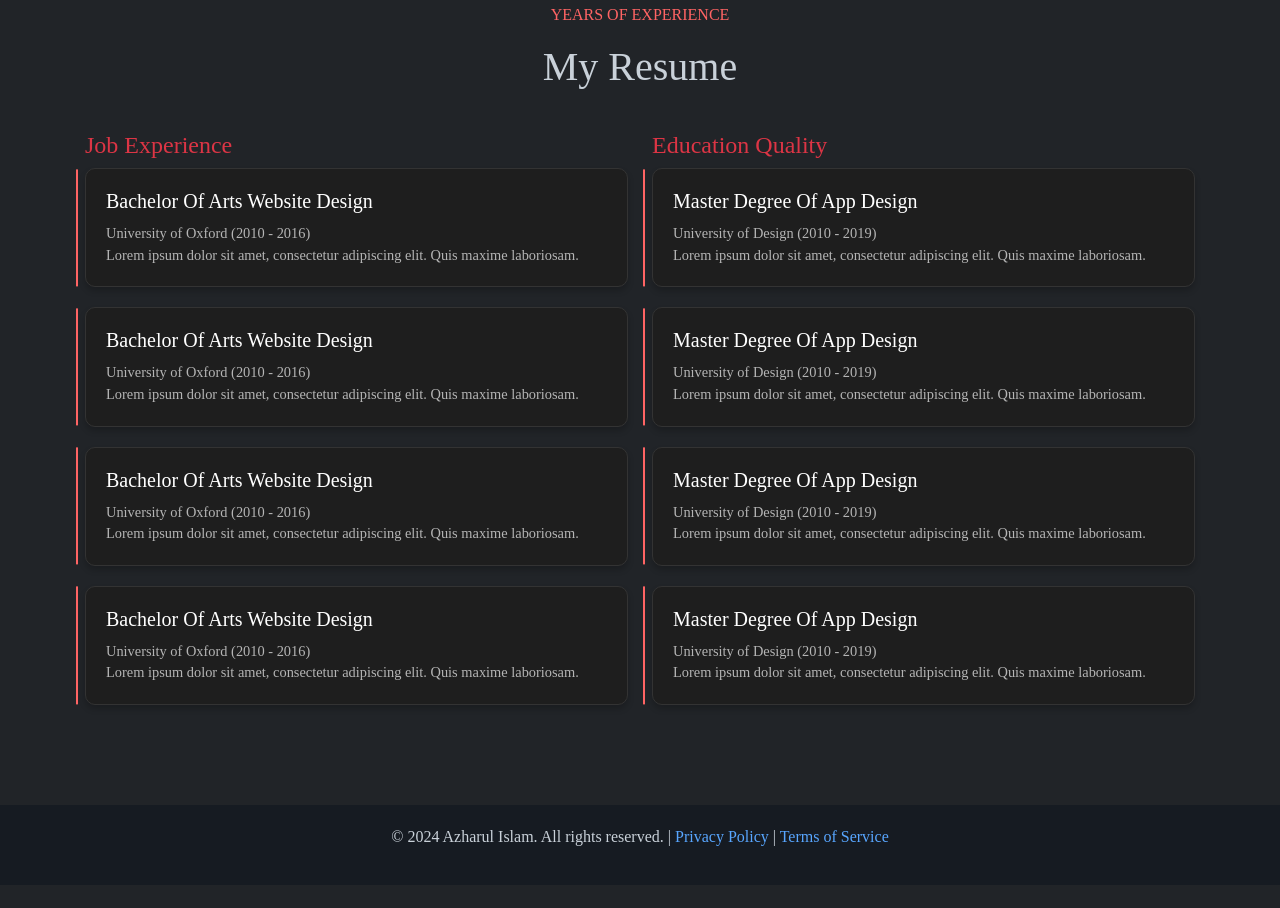
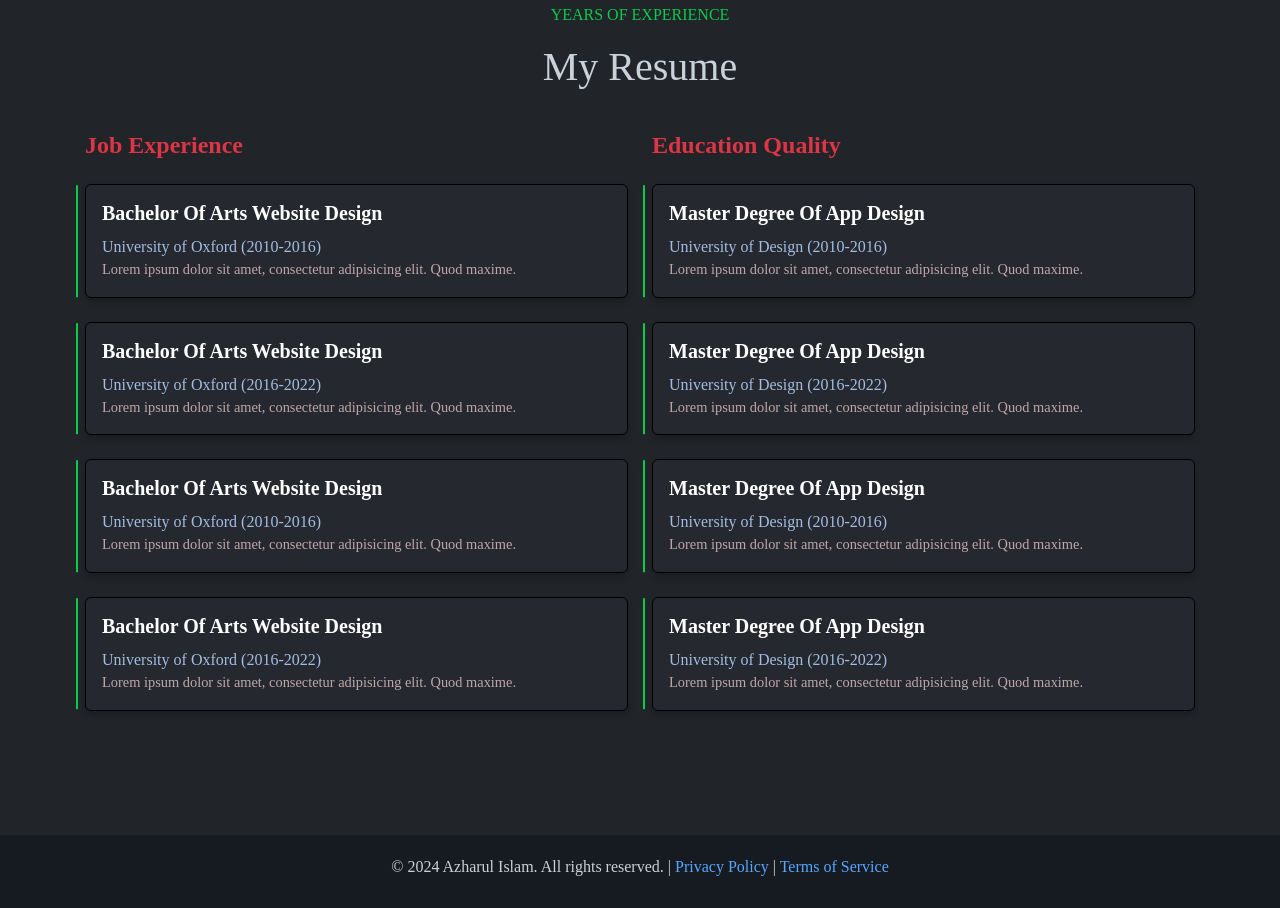
Before and after one commit to azhar-arefin/arefinmojumder, a plain HTML site: page about.html in a window 1280 px wide. Shown: the part 934-1842 px from the top of the page. Before the commit the page ends 1819 px from the top, so only its background shows below. Drawn offline with nearby package versions, Linux system fonts and the light colour scheme.

Commit message:
2nd Commit 28-01-25

```diff
--- a/about.html
+++ b/about.html
@@ -111,57 +111,63 @@
         </div>
 
        <div class="row">
+            <!--job Experience Section-->
             <div class="col-md-6">
-                <h4 class="text-danger">Job Experience</h4>
-                <div class="resume-grid">
-                    <div class="resume-card">
+                <h4 class="fw-bold text-danger">Job Experience</h4>
+
+                <div class="resume-card timeline-item my-4 p-3   rounded">
                   <h5>Bachelor Of Arts Website Design</h5>
-                        <p>University of Oxford (2010 - 2016)</p>
-                        <p>Lorem ipsum dolor sit amet, consectetur adipiscing elit. Quis maxime laboriosam.</p>
-                    </div>
-                    <div class="resume-card">
-                        <h5>Bachelor Of Arts Website Design</h5>
-                        <p>University of Oxford (2010 - 2016)</p>
-                        <p>Lorem ipsum dolor sit amet, consectetur adipiscing elit. Quis maxime laboriosam.</p>
-                    </div>
-                    <div class="resume-card">
-                        <h5>Bachelor Of Arts Website Design</h5>
-                        <p>University of Oxford (2010 - 2016)</p>
-                        <p>Lorem ipsum dolor sit amet, consectetur adipiscing elit. Quis maxime laboriosam.</p>
-                    </div>
-                    <div class="resume-card">
-                        <h5>Bachelor Of Arts Website Design</h5>
-                        <p>University of Oxford (2010 - 2016)</p>
-                        <p>Lorem ipsum dolor sit amet, consectetur adipiscing elit. Quis maxime laboriosam.</p>
-                    </div>
-                </div>
+                  <p class="titles">University of Oxford (2010-2016)</p>
+                  <p>Lorem ipsum dolor sit amet, consectetur adipisicing elit. Quod maxime.</p>
                 </div>
 
+                <div class="resume-card timeline-item my-4 p-3   rounded">
+                  <h5>Bachelor Of Arts Website Design</h5>
+                  <p class="titles">University of Oxford (2016-2022)</p>
+                  <p>Lorem ipsum dolor sit amet, consectetur adipisicing elit. Quod maxime.</p>
+                </div>
+
+                <div class="resume-card timeline-item my-4 p-3   rounded">
+                  <h5>Bachelor Of Arts Website Design</h5>
+                  <p class="titles">University of Oxford (2010-2016)</p>
+                  <p>Lorem ipsum dolor sit amet, consectetur adipisicing elit. Quod maxime.</p>
+                </div>
+                <div class="resume-card timeline-item my-4 p-3   rounded">
+                  <h5>Bachelor Of Arts Website Design</h5>
+                  <p class="titles">University of Oxford (2016-2022)</p>
+                  <p>Lorem ipsum dolor sit amet, consectetur adipisicing elit. Quod maxime.</p>
+                </div>
+
+            </div>
+
+            <!-- Education Section-->
             <div class="col-md-6">
-                <h4 class="text-danger">Education Quality</h4>
-                <div class="resume-grid">
-                    <div class="resume-card">
+                <h4 class="fw-bold text-danger">Education Quality</h4>
+
+                <div class="resume-card timeline-item my-4 p-3   rounded">
                   <h5>Master Degree Of App Design</h5>
-                        <p>University of Design (2010 - 2019)</p>
-                        <p>Lorem ipsum dolor sit amet, consectetur adipiscing elit. Quis maxime laboriosam.</p>
+                  <p class="titles">University of Design (2010-2016)</p>
+                  <p>Lorem ipsum dolor sit amet, consectetur adipisicing elit. Quod maxime.</p>
                 </div>
-                    <div class="resume-card">
+                <div class="resume-card timeline-item my-4 p-3   rounded">
                   <h5>Master Degree Of App Design</h5>
-                        <p>University of Design (2010 - 2019)</p>
-                        <p>Lorem ipsum dolor sit amet, consectetur adipiscing elit. Quis maxime laboriosam.</p>
+                  <p class="titles">University of Design (2016-2022)</p>
+                  <p>Lorem ipsum dolor sit amet, consectetur adipisicing elit. Quod maxime.</p>
                 </div>
-                    <div class="resume-card">
+
+                <div class="resume-card timeline-item my-4 p-3   rounded">
                   <h5>Master Degree Of App Design</h5>
-                        <p>University of Design (2010 - 2019)</p>
-                        <p>Lorem ipsum dolor sit amet, consectetur adipiscing elit. Quis maxime laboriosam.</p>
+                  <p class="titles">University of Design (2010-2016)</p>
+                  <p>Lorem ipsum dolor sit amet, consectetur adipisicing elit. Quod maxime.</p>
                 </div>
-                    <div class="resume-card">
+                <div class="resume-card timeline-item my-4 p-3   rounded">
                   <h5>Master Degree Of App Design</h5>
-                        <p>University of Design (2010 - 2019)</p>
-                        <p>Lorem ipsum dolor sit amet, consectetur adipiscing elit. Quis maxime laboriosam.</p>
+                  <p class="titles">University of Design (2016-2022)</p>
+                  <p>Lorem ipsum dolor sit amet, consectetur adipisicing elit. Quod maxime.</p>
                 </div>
+
             </div>
-            </div>
+
         </div>
     </section>
 
--- a/style.css
+++ b/style.css
@@ -42,7 +42,7 @@ body {
     border-radius: 50px;
     padding: 5px 15px;
     font-size: 0.9rem;
-    width: 111px;
+
 }
 
 .btn-hire:hover {
@@ -51,7 +51,7 @@ body {
 
 /* Hero Section Styles */
 #home{
-    background-image: url('image/gettyimages-1201505418.webp');
+    background-image: url('image/DALL·E\ 2025-01-28.webp');
     background-position: center;
     background-size: cover;
     background-repeat: no-repeat;
@@ -117,6 +117,16 @@ margin-right: 8px;
     font-weight: bold;
 }
 /* Resume Section  */
+
+.timeline-item h5 {
+    font-weight: bold;
+  }
+
+  .timeline-item p {
+    margin-bottom: 0;
+  }
+
+
 .resume-section {
     padding: 60px 15px;
 }
@@ -132,7 +142,7 @@ margin-right: 8px;
 }
 
 .resume-header p {
-    color: #ff6464;
+    color: #0CCA4A;
     font-size: 1rem;
 }
 
@@ -143,8 +153,8 @@ margin-right: 8px;
 }
 
 .resume-card {
-    background-color: #1e1e1e;
-    border: 1px solid #333;
+    background-color: #36364340;
+    border: 1px solid #000000;
     border-radius: 10px;
     padding: 20px;
     box-shadow: 0 4px 6px rgba(0, 0, 0, 0.2);
@@ -159,7 +169,7 @@ margin-right: 8px;
     transform: translateY(-50%);
     width: 2px;
     height: 100%;
-    background-color: #ff6464;
+    background-color: #0CCA4A;
 }
 
 .resume-card h5 {
@@ -167,10 +177,13 @@ margin-right: 8px;
     margin-bottom: 10px;
     color: #fff;
 }
-
+.resume-card .titles{
+    color: #a2bde1;
+    font-size: medium;
+}
 .resume-card p {
     font-size: 0.9rem;
-    color: #b5b5b5;
+    color: #c7aeaef2;
     margin: 0;
 }
 
@@ -260,7 +273,6 @@ margin-right: 8px;
 
 .projects-header h2 {
     font-size: 2.5rem;
-    color: #A7FF7B;
 }
 
 .projects-header h2 span {
@@ -311,7 +323,7 @@ margin-right: 8px;
 }
 
 .btn-view-details {
-    background-color: #ffc910de;
+    background-color: #0CCA4A;
     color: #000000;
     font-weight: bold;
     border-radius: 20px;
@@ -329,7 +341,7 @@ margin-right: 8px;
 }
 
 .btn-view-all {
-    background-color: #A7FF7B;
+    background-color: #0CCA4A;
     color: #000;
     font-weight: bold;
     border-radius: 20px;
```
Also changed, not shown: index.html (+44 -38 lines), image/DALL·E 2025-01-28.webp (added). Lines whose indentation alone changed are shown as unchanged.
